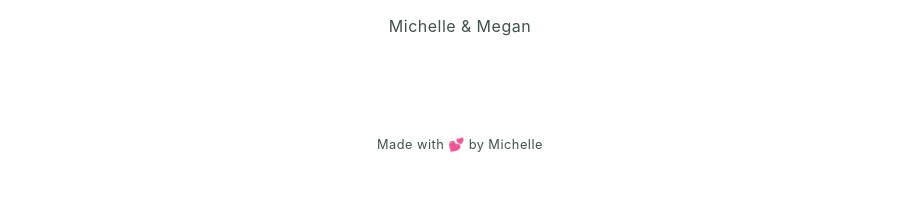
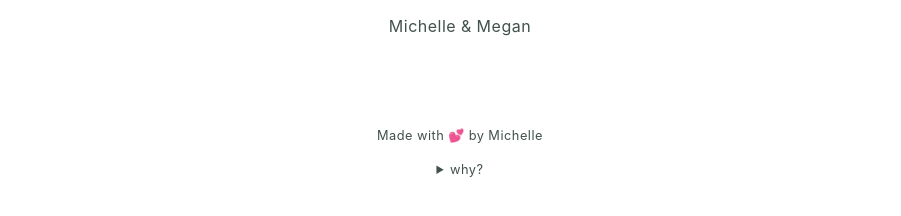
Before and after one commit to mmcghee18/wedding, a SvelteKit app: page / in a window 1280 px wide. Shown: the part 1144-1360 px from the top of the page, without its empty margins (180-1081 px from the left). Built offline with nearby package versions, Linux system fonts and the light colour scheme; a web font is replaced by a local one.

Commit message:
why did i build this

```diff
--- a/src/components/Footer.svelte
+++ b/src/components/Footer.svelte
@@ -1,5 +1,11 @@
 <footer>
 	<p>Made with 💕 by Michelle</p>
+	<details>
+		<summary>why?</summary>
+		The Zola website builder wouldn't let me format pages the way I wanted to, so
+		here we are 🤷🏽‍♀️ <br />Report any bugs to
+		<strong>michellemegan.2024@gmail.com</strong> 🙏🏽
+	</details>
 </footer>
 
 <style>
@@ -9,8 +15,7 @@
 		display: flex;
 		justify-content: center;
 		align-items: center;
-	}
-	p {
+		flex-direction: column;
 		text-align: center;
 		font-size: 0.8rem;
 	}
```
